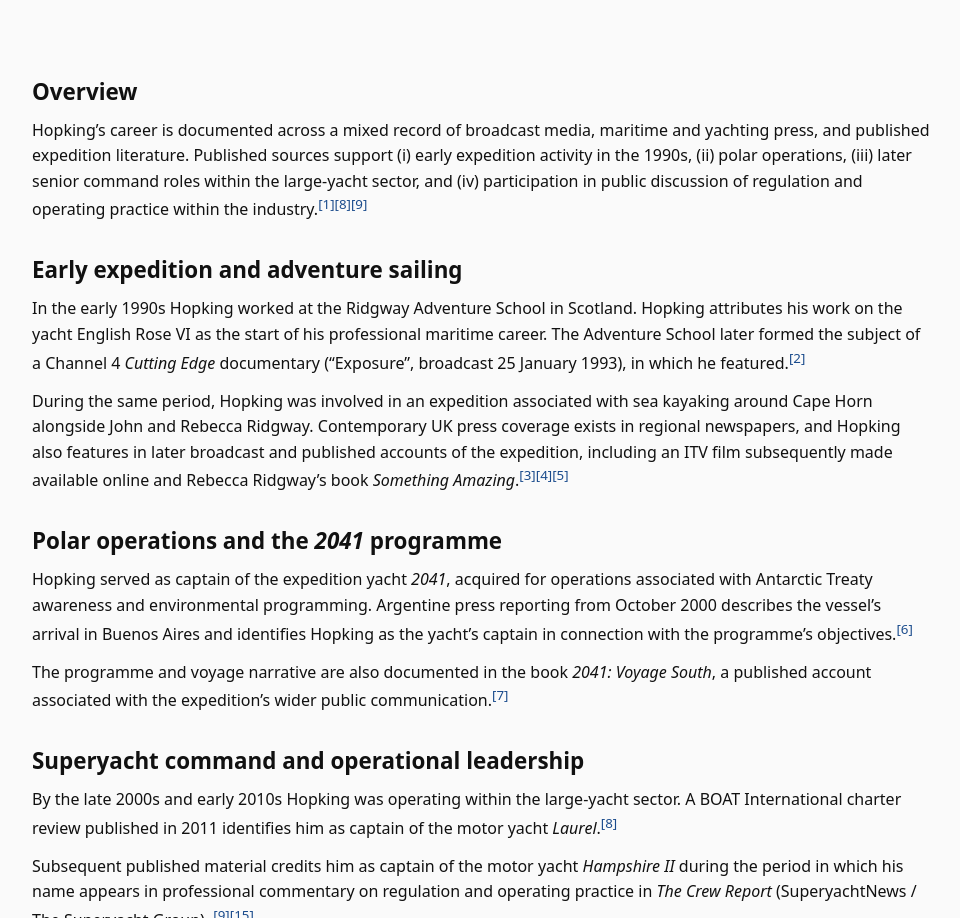
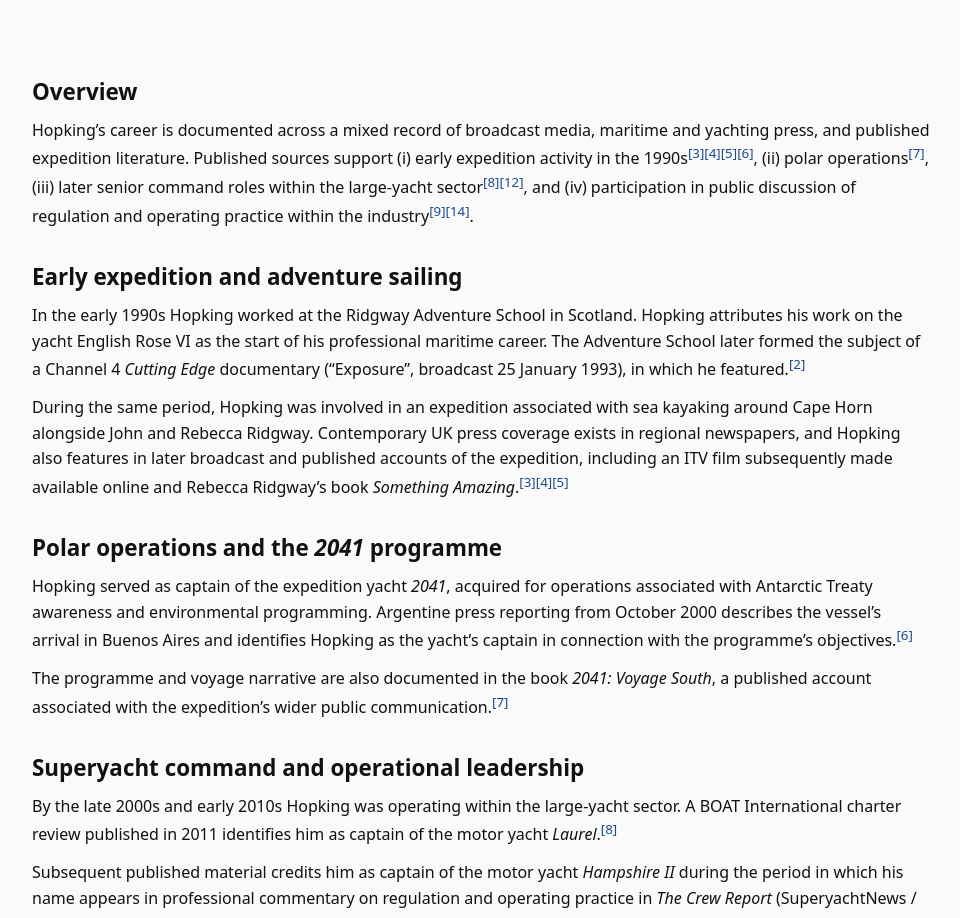
Before and after one commit to 82jbqm7shd-stack/Marine, a plain HTML site: page index.html in a window 1280 px wide. Shown: the part 864-1782 px from the top of the page, without its empty margins (158-1118 px from the left). Drawn offline with Linux system fonts and the light colour scheme.

Commit message:
index.html

```diff
--- a/index.html
+++ b/index.html
@@ -298,11 +298,14 @@
   <main>
     <section id="overview" aria-labelledby="overview-h">
       <h2 id="overview-h">Overview</h2>
-      <p>
-        Hopking’s career is documented across a mixed record of broadcast media, maritime and yachting press, and published expedition literature.
-        Published sources support (i) early expedition activity in the 1990s, (ii) polar operations,
-        (iii) later senior command roles within the large-yacht sector, and (iv) participation in public discussion of regulation and operating practice within the industry.<sup><a href="#ref-1">[1]</a></sup><sup><a href="#ref-8">[8]</a></sup><sup><a href="#ref-9">[9]</a></sup>
-      </p>
+ <p>
+  Hopking’s career is documented across a mixed record of broadcast media, maritime and yachting press, and published expedition literature.
+  Published sources support
+  (i) early expedition activity in the 1990s<sup><a href="#ref-3">[3]</a></sup><sup><a href="#ref-4">[4]</a></sup><sup><a href="#ref-5">[5]</a></sup><sup><a href="#ref-6">[6]</a></sup>,
+  (ii) polar operations<sup><a href="#ref-7">[7]</a></sup>,
+  (iii) later senior command roles within the large-yacht sector<sup><a href="#ref-8">[8]</a></sup><sup><a href="#ref-12">[12]</a></sup>,
+  and (iv) participation in public discussion of regulation and operating practice within the industry<sup><a href="#ref-9">[9]</a></sup><sup><a href="#ref-14">[14]</a></sup>.
+</p>
     </section>
 
     <section id="early" aria-labelledby="early-h">
```
